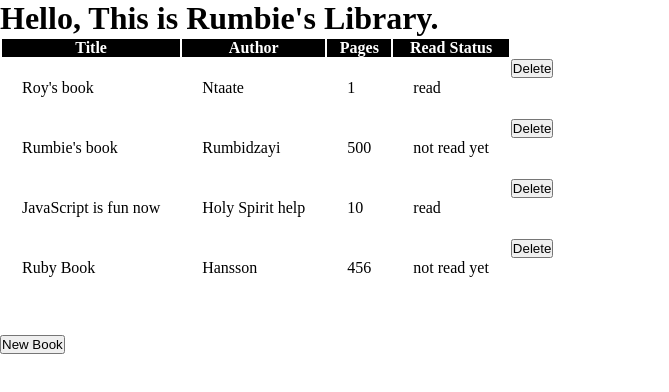
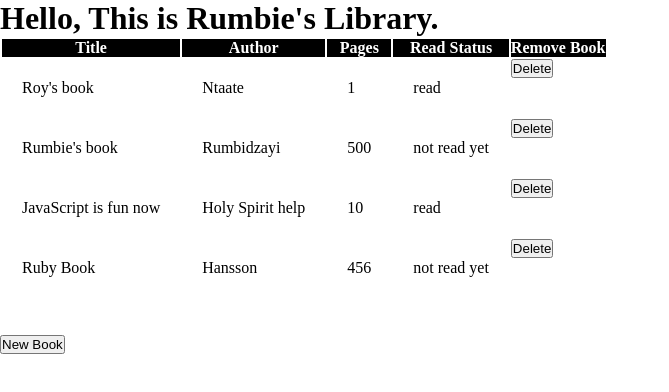
Before and after one commit to Rumbie-Mudzie7/Library, a plain HTML site: page index.html in a window 1280 px wide. Shown: the whole page, without its empty margins (0-669 px from the left). Drawn offline with Linux system fonts and the light colour scheme.

Commit message:
Add remove heading

```diff
--- a/index.html
+++ b/index.html
@@ -16,6 +16,7 @@
       <th>Author</th>
       <th>Pages</th>
       <th>Read Status</th>
+      <th>Remove Book</th>
     </tr>
   </table>
   <br><br>
```
